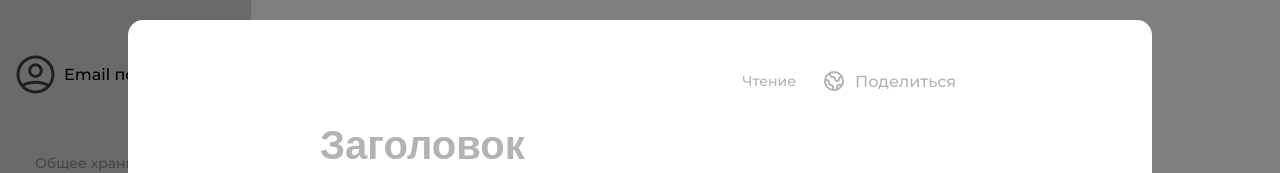
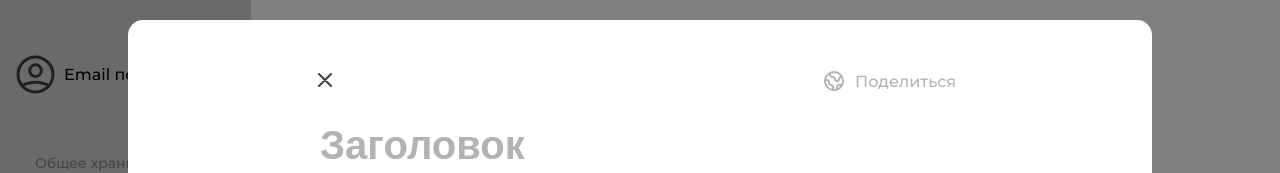
Before and after one commit to hil1ch/vite-react-ts-project, a React (Vite) app: page /myFiles in a window 1280 px wide. Both pictures are taken after a click on the button "Новая заметка". Shown: the top 173 px of the page. Built offline with nearby package versions, Linux system fonts and the light colour scheme.

Commit message:
Доработка заметки

```diff
--- a/src/Widgets/Note/ShareButton.css
+++ b/src/Widgets/Note/ShareButton.css
@@ -1,5 +1,6 @@
-.note__share {
+.note__share-inner {
    display: flex;
+   justify-content: space-between;
    align-items: center;
    align-self: end;
    padding-top: 50px;
@@ -22,7 +23,7 @@
    margin-right: 11px;
 }
 
-.note__share p {
+.note__share-inner p {
    font-weight: 500;
    color: #B3B3B3;
 }
--- a/src/Widgets/Note/ShareButton.tsx
+++ b/src/Widgets/Note/ShareButton.tsx
@@ -1,14 +1,17 @@
 import'./ShareButton.css';
+import CloseFileBtn from '../../Shared/CloseFileBtn/CloseFileBtn';
 
 function ShareButton() {
    return (
-      <div className="note__share">
-         <p className="note__status">Чтение</p>
-         <div className="note__share-btn">
-            <button type="button" className="note__share-button">
-               <img src="src\images\share.svg" alt="" className="note__share-img"></img>
-               <p className="note__text-btn">Поделиться</p>
-            </button>
+      <div className='note__share'>
+         <div className="note__share-inner">
+            <CloseFileBtn />
+            <div className="note__share-btn">
+               <button type="button" className="note__share-button">
+                  <img src="src\images\share.svg" alt="" className="note__share-img"></img>
+                  <p className="note__text-btn">Поделиться</p>
+               </button>
+            </div>
          </div>
       </div>
    )
```
